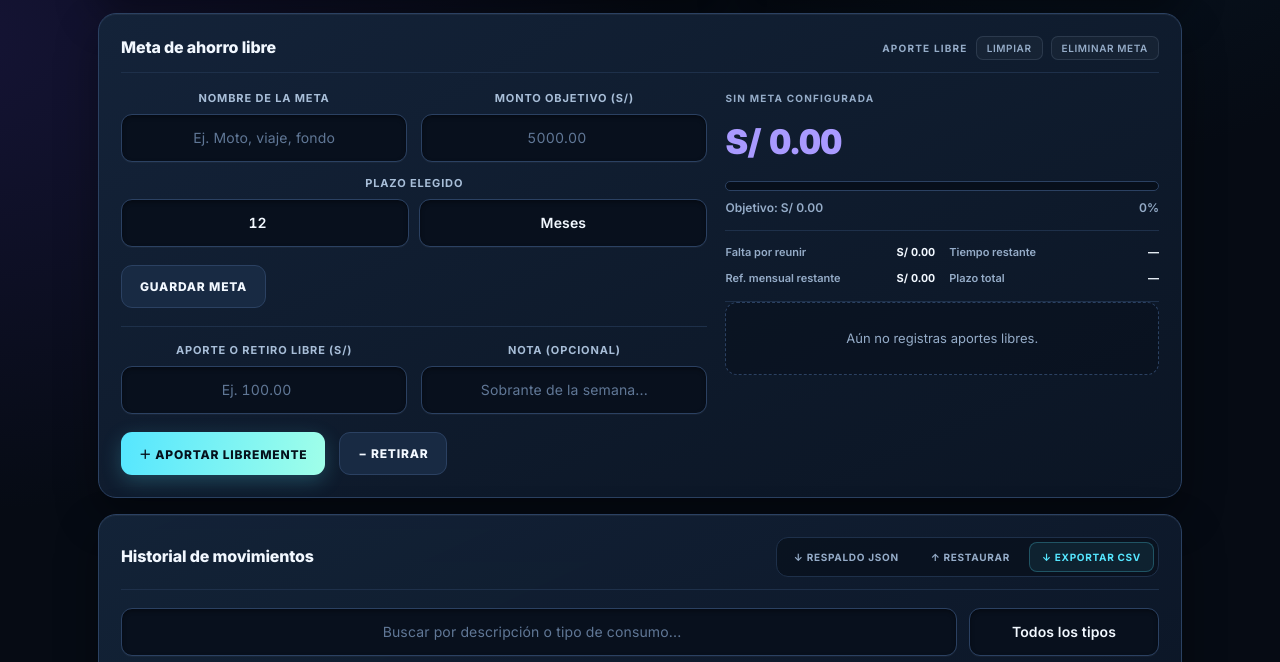
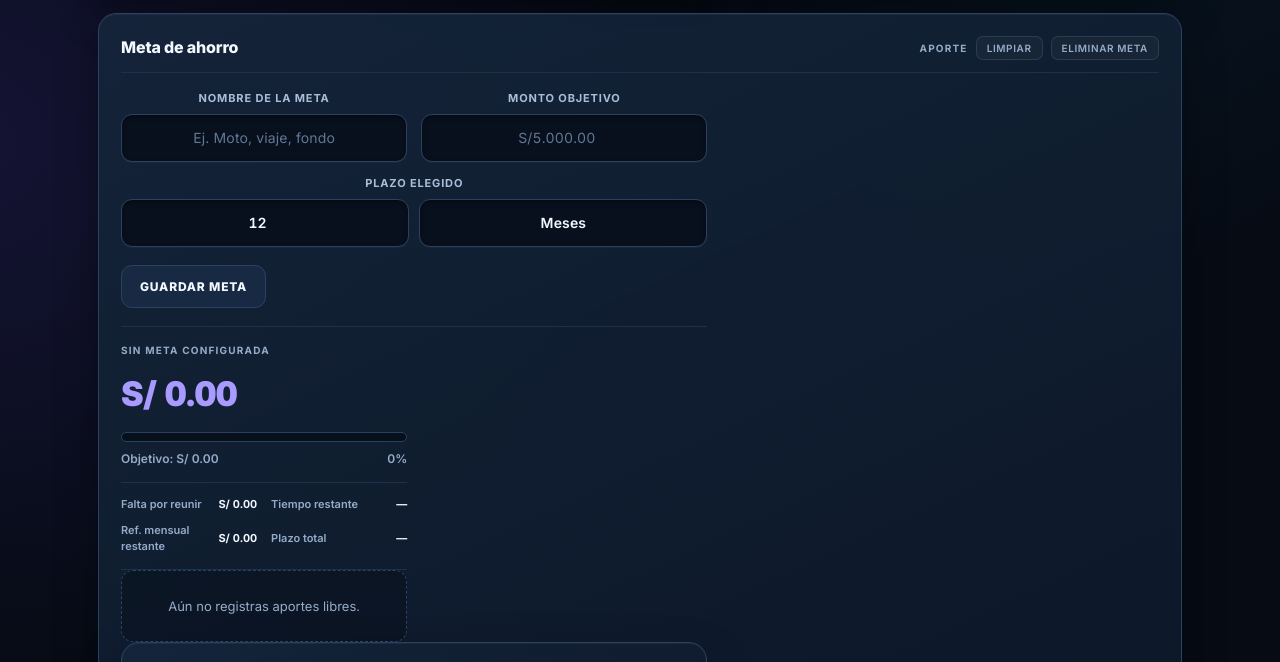
Before and after one commit to narbbod/BRAND-FINANCE, a plain HTML site: page index.html in a window 1280 px wide. Shown: the part 857-1519 px from the top of the page. Drawn offline with Linux system fonts and the light colour scheme.

Commit message:
Update index.html

```diff
--- a/index.html
+++ b/index.html
@@ -734,9 +734,9 @@ footer{
 
  <div class="card full">
   <div class="cardtop">
-   <h2>Meta de ahorro libre</h2>
+   <h2>Meta de ahorro</h2>
    <div class="cardtop-actions">
-    <span class="mini" id="goalBadge">APORTE LIBRE</span>
+    <span class="mini" id="goalBadge">APORTE</span>
     <button type="button" class="btn-clear-min" id="clearGoalLogBtn" title="Vaciar historial de la meta">Limpiar</button>
     <button type="button" class="btn-clear-min" id="deleteGoalBtn" title="Eliminar meta por completo">Eliminar meta</button>
    </div>
@@ -749,8 +749,8 @@ footer{
       <input id="goalName" type="text" maxlength="50" placeholder="Ej. Moto, viaje, fondo">
      </div>
      <div class="field">
-      <label for="goalTarget">Monto objetivo (S/)</label>
-      <input id="goalTarget" type="number" min="1" step="0.01" inputmode="decimal" placeholder="5000.00">
+      <label for="goalTarget">Monto objetivo</label>
+      <input id="goalTarget" type="number" min="1" step="0.01" inputmode="decimal" placeholder="S/5.000.00">
      </div>
      <div class="field span-full">
       <label for="goalTermValue">Plazo elegido</label>
@@ -770,22 +770,7 @@ footer{
 
     <div class="fields" style="margin-top:18px;padding-top:16px;border-top:1px solid var(--line-soft)">
      <div class="field">
-      <label for="goalContribAmount">Aporte o retiro libre (S/)</label>
-      <input id="goalContribAmount" type="number" min="0.01" step="0.01" inputmode="decimal" placeholder="Ej. 100.00">
-     </div>
-     <div class="field">
-      <label for="goalContribNote">Nota (opcional)</label>
-      <input id="goalContribNote" type="text" maxlength="50" placeholder="Sobrante de la semana...">
-     </div>
-    </div>
-    <div class="actions">
-     <button type="button" class="primary" id="depositGoal">＋ APORTAR LIBREMENTE</button>
-     <button type="button" class="secondary" id="withdrawGoal">− RETIRAR</button>
-     <span id="goalContribStatus" class="feedback" role="status" aria-live="polite"></span>
-    </div>
-   </div>
-
-   <div>
+       <div>
     <div class="mini" id="goalTitleDisplay">SIN META CONFIGURADA</div>
     <div class="balance purple" id="goalSavedDisplay">S/ 0.00</div>
     <div class="progress"><div class="bar" id="goalBar"></div></div>
```
